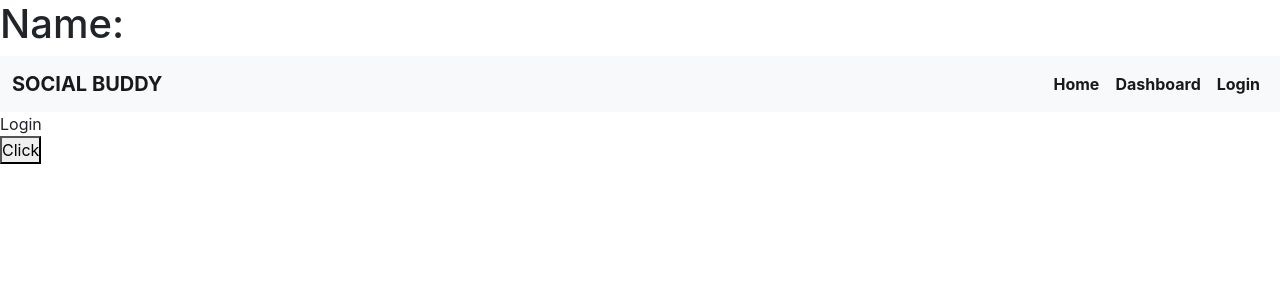
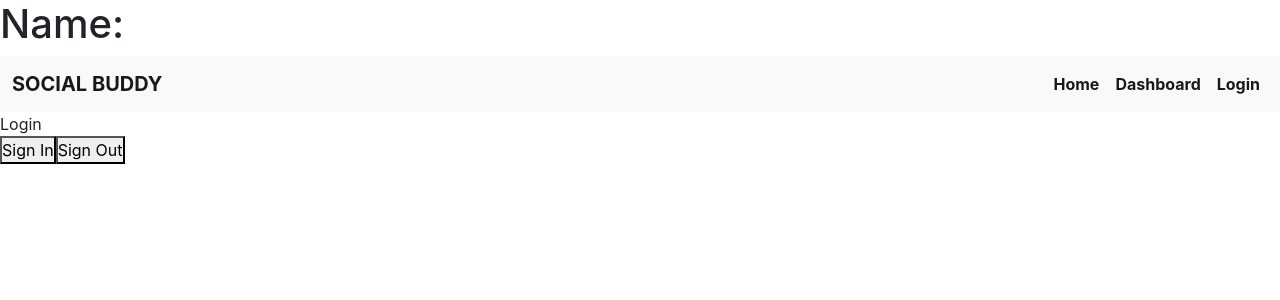
Before and after one commit to asifurrahman01714/Admission-01, a React (Create React App) app: page /login in a window 1280 px wide. Shown: the top 300 px of the page. Built offline with nearby package versions, Linux system fonts and the light colour scheme.

Commit message:
simple signout

```diff
--- a/src/Components/Login/Login.js
+++ b/src/Components/Login/Login.js
@@ -18,7 +18,8 @@
   return (
     <div>
       <div>Login</div>
-      <button onClick={handleCLick}>Click</button>
+      <button onClick={handleCLick}>Sign In</button>
+      <button onClick={()=>{setLoggedInUser({})}}>Sign Out</button>
     </div>
   )
 }
```
